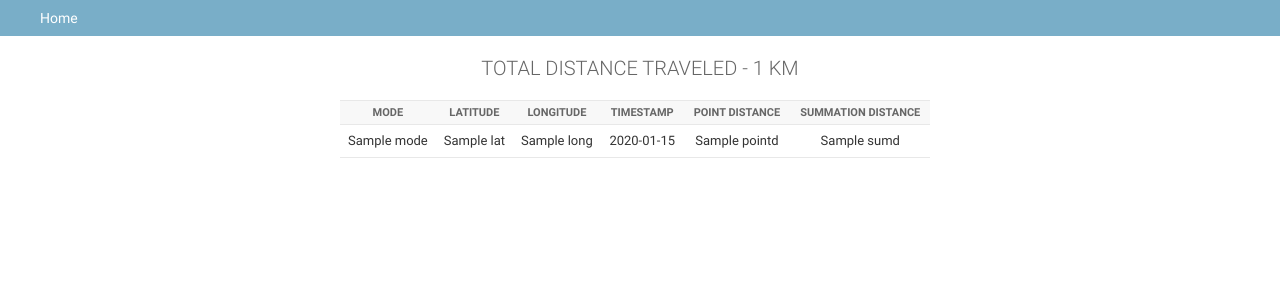
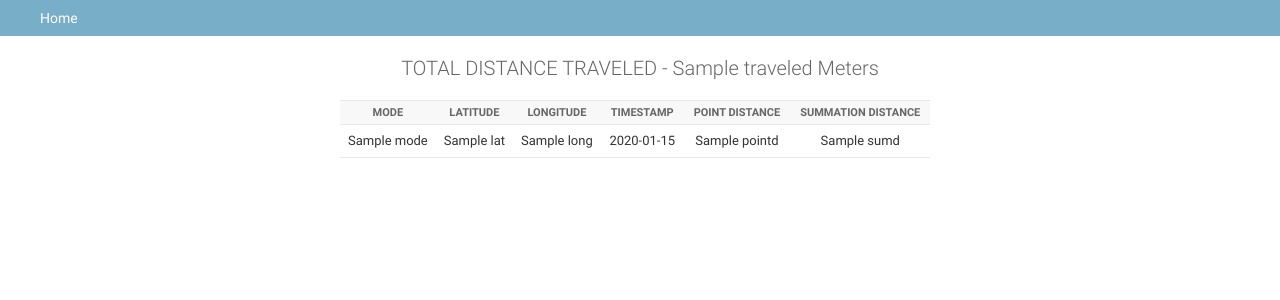
Before and after one commit to infinity-labs-dev/siteapp, a Django app: template resource_tracking/templates/table_tracking.html in a window 1280 px wide. Shown: the part 48-348 px from the top of the page. Run offline with Django 3.2, Linux system fonts and the light colour scheme; the template is opened without the code that fills it: most values are stand-ins (such as "Sample title", 1, 10 or a date in 2020).

Commit message:
traveled kilometer distance converted into meters

```diff
--- a/resource_tracking/templates/table_tracking.html
+++ b/resource_tracking/templates/table_tracking.html
@@ -3,7 +3,8 @@
 {% endblock %} {% block title %}Tracking Summary{% endblock %}
 {% block content %}
 
-    <h1 style="text-align: center">TOTAL DISTANCE TRAVELED - {{total_distance_traveled}} KM</h1>
+    {% comment %} <h1 style="text-align: center">TOTAL DISTANCE TRAVELED - {{total_distance_traveled}} KM</h1> {% endcomment %}
+    <h1 style="text-align: center">TOTAL DISTANCE TRAVELED - {{traveled}} Meters</h1>
 
     <div class="container">
         <div class="row">
--- a/resource_tracking/view/userTracking.py
+++ b/resource_tracking/view/userTracking.py
@@ -131,6 +131,7 @@ class TrackSummary(View):
             place_lng=[]
             loc1=[]
             loc2=[]
+            traveled=0
 
             # -- firebase records --
             result_set=database.child(user_id).child(site_id).child(ticket_id).get().val()
@@ -165,6 +166,7 @@ class TrackSummary(View):
                     summation_distance_list.append(summation_distance)
 
                 total_distance_traveled = str(round(sum(point_distance_list), 2))
+                traveled = total_distance_traveled * 1000.0
 
                 i=0
                 for coordinates in result_set.values():
@@ -183,7 +185,8 @@ class TrackSummary(View):
                 # print("final_result_list ============", final_result_list)
                 context = {
                     'final_result_list':final_result_list,
-                    'total_distance_traveled':total_distance_traveled
+                    'total_distance_traveled':total_distance_traveled,
+                    'traveled':traveled
                 }
                 # print('context', context)
                 return render(request, "table_tracking.html", context)
@@ -193,6 +196,7 @@ class TrackSummary(View):
                 context = {
                     'final_result_list':final_result_list,
                     'total_distance_traveled':total_distance_traveled,
+                    'traveled':traveled
                 }
                 # print('context', context)
                 return render(request, "table_tracking.html", context)
```
